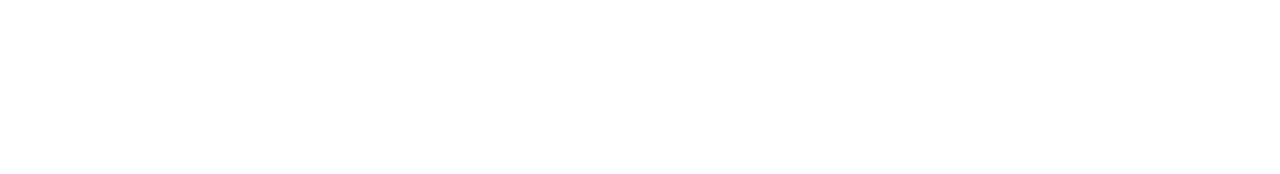
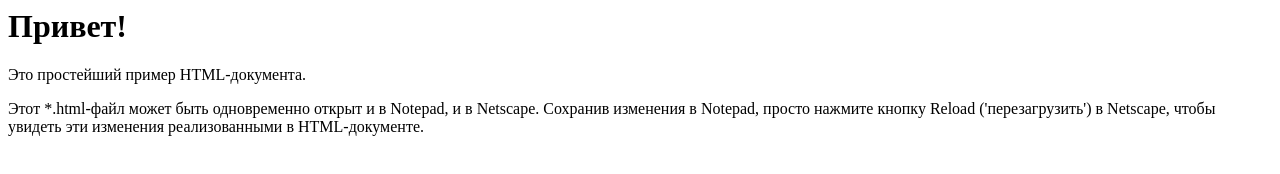
Before and after one commit to nbulgakova/first-project, a plain HTML site: page index.html in a window 1280 px wide. Drawn offline with Linux system fonts and the light colour scheme.

Commit message:
мой первый коммит

```diff
--- a/index.html
+++ b/index.html
@@ -1 +1,15 @@
-<a>
+<html>
+
+<head>
+    <title>Пример 1</title>
+</head>
+
+<body>
+    <H1>Привет!</H1>
+    <P> Это простейший пример HTML-документа. </P>
+    <P> Этот *.html-файл может быть одновременно открыт и в Notepad, и в Netscape. Сохранив изменения в Notepad, просто
+        нажмите кнопку Reload ('перезагрузить') в Netscape, чтобы увидеть эти изменения реализованными в HTML-документе.
+    </P>
+</body>
+
+</html>
```
